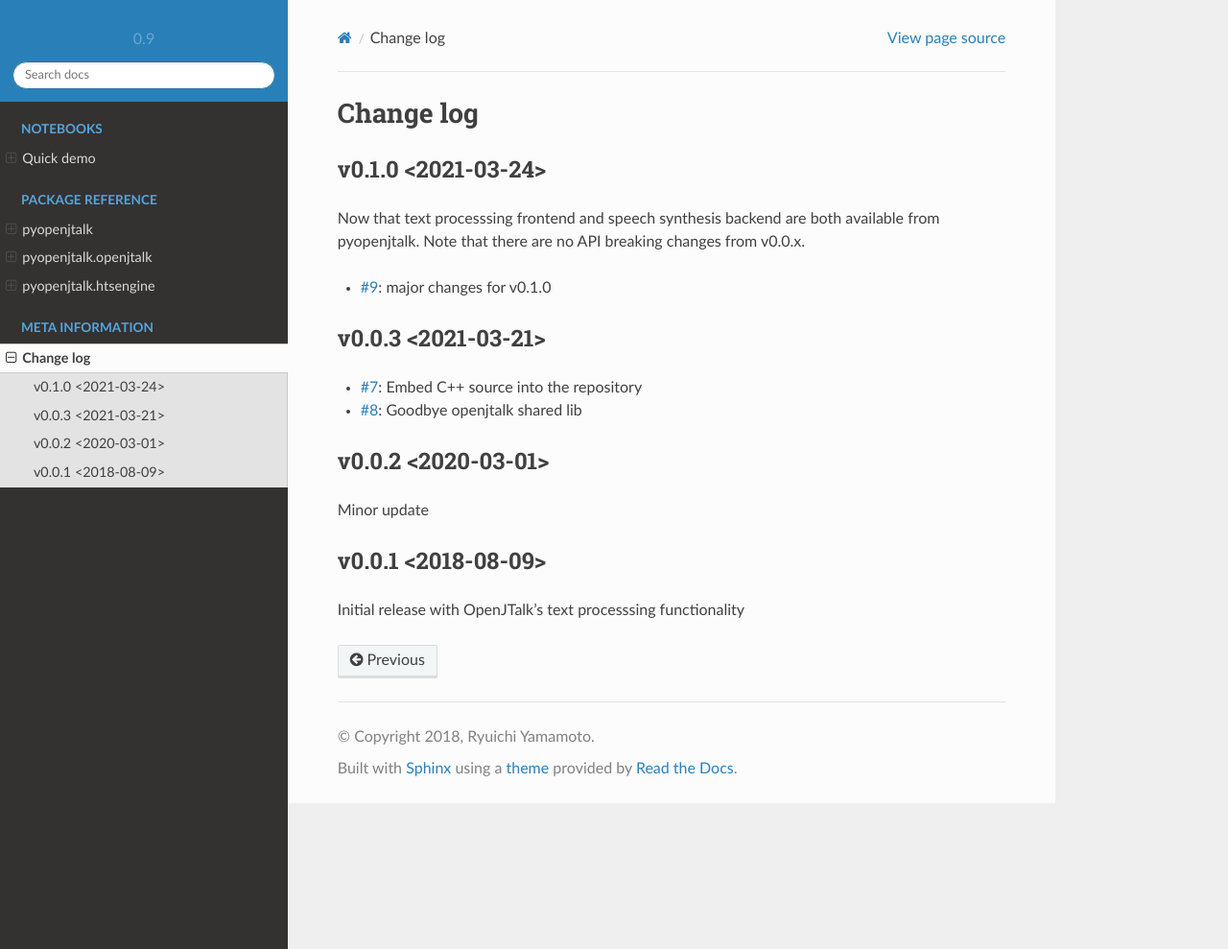
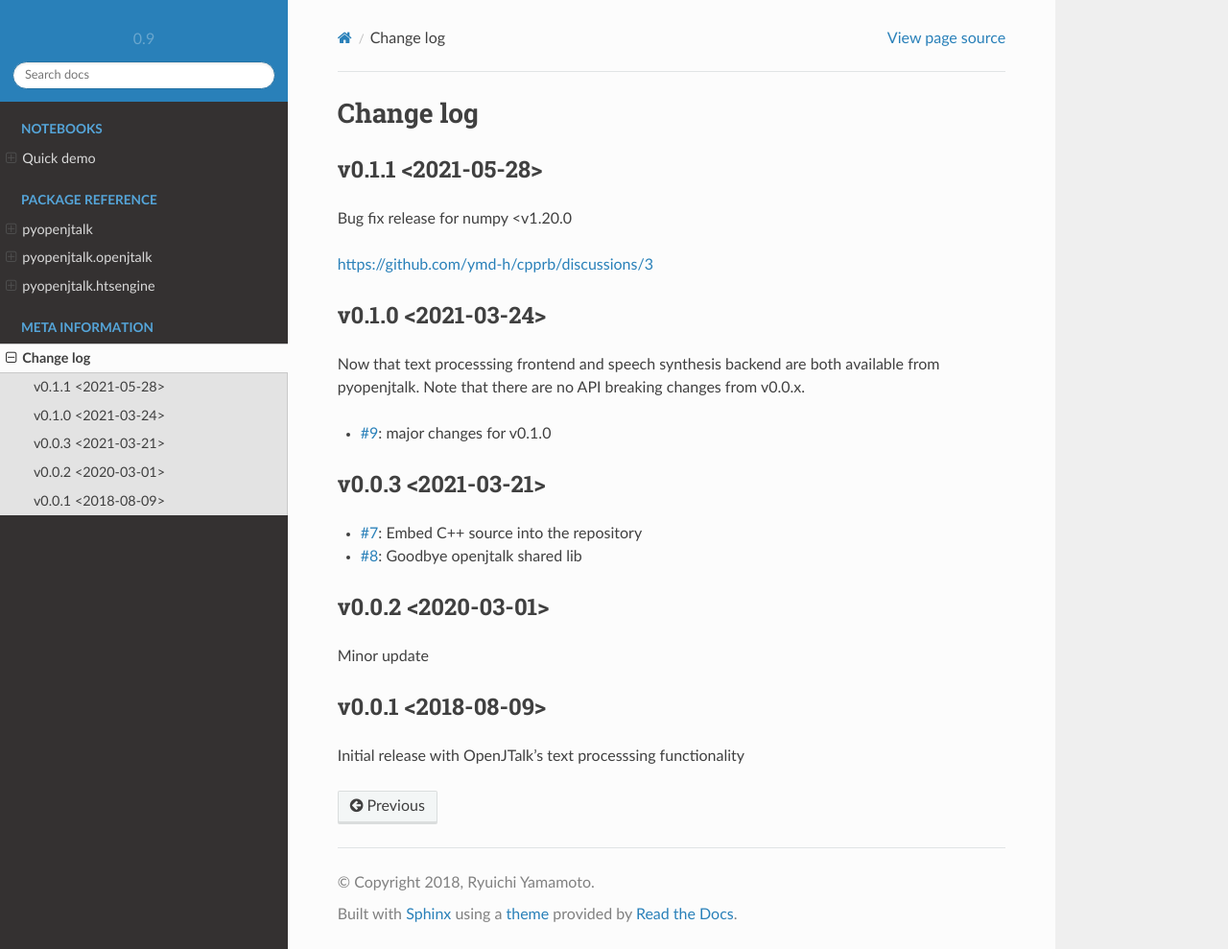
Before and after one commit to r9y9/pyopenjtalk, a Sphinx documentation site: the page built from docs/changelog.rst, in a window 1280 px wide and 989 px high. Shown: the whole window at 96% size. Built offline with Sphinx 7.4.7 and the Read the Docs theme 2.0.0, drawn with Linux system fonts in a browser that asks for light colours.

Commit message:
update changelog

```diff
--- a/docs/changelog.rst
+++ b/docs/changelog.rst
@@ -1,5 +1,12 @@
 Change log
 ==========
+
+v0.1.1 <2021-05-28>
+-------------------
+
+Bug fix release for numpy <v1.20.0
+
+https://github.com/ymd-h/cpprb/discussions/3
 
 v0.1.0 <2021-03-24>
 -------------------
```
